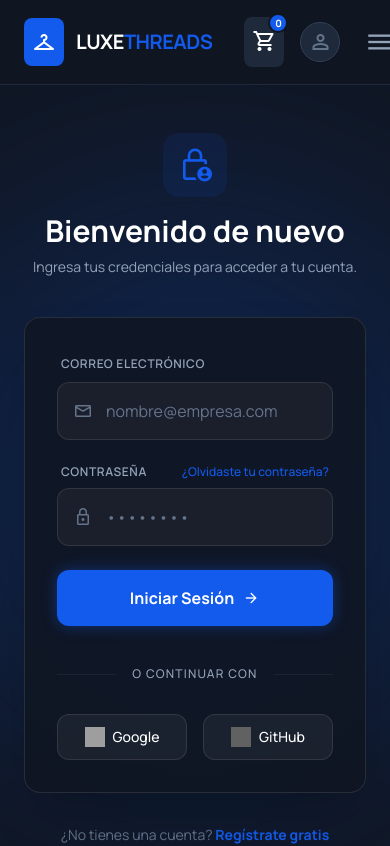
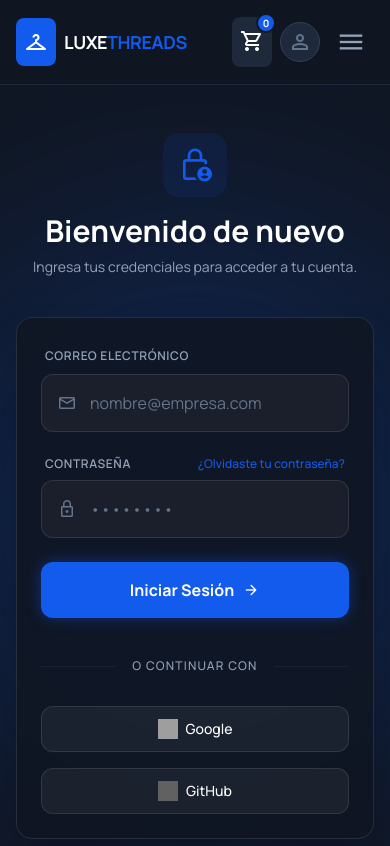
Before and after one commit to robermejia/luxe-threads-app, a React (Vite) app in the folder frontend/: page /login in a window 390 px wide. Shown: the top 846 px of the page. Built offline with nearby package versions, Linux system fonts and the light colour scheme; no server answers; grey boxes are pictures that could not be loaded.

Commit message:
Fix responsive design for tablet and mobile

```diff
--- a/frontend/src/components/Navbar.jsx
+++ b/frontend/src/components/Navbar.jsx
@@ -9,24 +9,24 @@
   const [isMobileMenuOpen, setIsMobileMenuOpen] = useState(false);
 
   return (
-    <header className="sticky top-0 z-50 w-full border-b border-slate-200 dark:border-slate-800 bg-white/80 dark:bg-background-dark/80 backdrop-blur-md px-6 lg:px-20 py-4">
-      <div className="max-w-[1440px] mx-auto flex items-center justify-between gap-8">
-        <div className="flex items-center gap-3">
+    <header className="sticky top-0 z-50 w-full border-b border-slate-200 dark:border-slate-800 bg-white/80 dark:bg-background-dark/80 backdrop-blur-md px-4 sm:px-6 lg:px-20 py-4">
+      <div className="max-w-[1440px] mx-auto flex items-center justify-between gap-4 lg:gap-8">
+        <div className="flex items-center gap-2 sm:gap-3">
           <div className="bg-primary text-white p-2 rounded-lg">
             <span className="material-symbols-outlined block text-2xl">checkroom</span>
           </div>
-          <Link to="/" className="text-xl font-bold tracking-tight text-slate-900 dark:text-white">
+          <Link to="/" className="text-lg sm:text-xl font-bold tracking-tight text-slate-900 dark:text-white">
             LUXE<span className="text-primary">THREADS</span>
           </Link>
         </div>
 
-        <nav className="hidden lg:flex items-center gap-8">
+        <nav className="hidden lg:flex items-center lg:gap-6 xl:gap-8">
           <Link to="/" className="text-sm font-semibold hover:text-primary transition-colors">Catálogo</Link>
           <Link to="/about" className="text-sm font-semibold hover:text-primary transition-colors">Nosotros</Link>
           <Link to="/contact" className="text-sm font-semibold hover:text-primary transition-colors">Contacto</Link>
         </nav>
 
-        <div className="flex items-center gap-4 flex-1 justify-end">
+        <div className="flex items-center gap-2 sm:gap-4 flex-1 justify-end">
           <Link to="/cart" className="relative p-2 bg-slate-100 dark:bg-slate-800 rounded-lg hover:bg-primary/10 hover:text-primary transition-all">
             <span className="material-symbols-outlined text-2xl">shopping_cart</span>
             <span className="absolute -top-1 -right-1 bg-primary text-white text-[10px] font-bold h-5 w-5 rounded-full flex items-center justify-center border-2 border-white dark:border-background-dark">
--- a/frontend/src/pages/Cart.jsx
+++ b/frontend/src/pages/Cart.jsx
@@ -33,7 +33,7 @@
   }
 
   return (
-    <div className="max-w-[1440px] mx-auto px-6 md:px-10 lg:px-20 py-10 w-full">
+    <div className="max-w-[1440px] mx-auto px-4 sm:px-6 md:px-10 lg:px-20 py-10 w-full">
       <nav className="flex items-center gap-2 text-sm text-slate-500 dark:text-slate-400 mb-8">
         <a href="/" className="hover:text-primary">Inicio</a>
         <span className="material-symbols-outlined text-xs">chevron_right</span>
@@ -49,23 +49,24 @@
 
           <div className="flex flex-col gap-4">
             {cart.map(item => (
-              <div key={item.id} className="group relative flex flex-col md:flex-row gap-6 items-center bg-white dark:bg-slate-900/30 p-4 rounded-2xl border border-slate-100 dark:border-slate-800 hover:border-primary/20 transition-all">
+              <div key={item.id} className="group relative flex flex-col md:flex-row gap-4 sm:gap-6 items-center text-center md:text-left bg-white dark:bg-slate-900/30 p-4 rounded-2xl border border-slate-100 dark:border-slate-800 hover:border-primary/20 transition-all">
                 <div className="size-24 md:size-32 flex-shrink-0 rounded-xl overflow-hidden bg-slate-100 dark:bg-slate-800">
                   <img src={item.image} alt={item.name} className="w-full h-full object-cover" />
                 </div>
                 <div className="flex-1 flex flex-col gap-1">
                   <h3 className="text-lg font-bold">{item.name}</h3>
-                  <div className="flex gap-2 mt-1">
+                  <div className="flex justify-center md:justify-start gap-2 mt-1">
                     <span className="px-2 py-0.5 rounded bg-slate-100 dark:bg-slate-800 text-[10px] font-bold uppercase">Categoría: {item.category}</span>
                   </div>
                   <button
                     onClick={() => removeFromCart(item.id)}
-                    className="mt-4 flex items-center gap-1 text-xs text-red-500 hover:text-red-600 font-semibold transition-colors"
+                    className="mt-2 md:mt-4 flex items-center justify-center md:justify-start gap-1 text-xs text-red-500 hover:text-red-600 font-semibold transition-colors"
                   >
                     <span className="material-symbols-outlined text-sm">delete</span> Eliminar
                   </button>
                 </div>
-                <div className="flex items-center border border-slate-200 dark:border-slate-800 rounded-lg overflow-hidden">
+                <div className="flex items-center gap-4 md:mt-0 w-full md:w-auto justify-between md:justify-end border-t border-slate-100 dark:border-slate-800 pt-4 md:border-t-0 md:pt-0">
+                  <div className="flex items-center border border-slate-200 dark:border-slate-800 rounded-lg overflow-hidden shrink-0">
                     <button
                       onClick={() => updateQuantity(item.id, -1)}
                       className="px-3 py-1 hover:bg-slate-50 dark:hover:bg-slate-800"
@@ -80,9 +81,10 @@
                       <span className="material-symbols-outlined text-sm">add</span>
                     </button>
                   </div>
-                <div className="text-right min-w-[100px]">
+                  <div className="text-right shrink-0">
                     <p className="text-lg font-bold">${item.price * item.quantity}.00</p>
                     <p className="text-xs text-slate-400">${item.price}.00 c/u</p>
+                  </div>
                 </div>
               </div>
             ))}
--- a/frontend/src/pages/Catalog.jsx
+++ b/frontend/src/pages/Catalog.jsx
@@ -42,7 +42,7 @@
   }, [category, search, priceRange]);
 
   return (
-    <div className="max-w-[1440px] mx-auto flex flex-col lg:flex-row gap-8 px-6 lg:px-20 py-8">
+    <div className="max-w-[1440px] mx-auto flex flex-col lg:flex-row gap-8 px-4 sm:px-6 lg:px-20 py-8">
       {/* Sidebar Filters */}
       <aside className="w-full lg:w-64 shrink-0 space-y-8">
         <div>
@@ -69,12 +69,12 @@
 
         <div>
           <p className="text-xs font-bold text-slate-400 uppercase tracking-widest mb-3">Talla</p>
-          <div className="grid grid-cols-3 gap-2">
+          <div className="flex flex-wrap gap-2">
             {['S', 'M', 'L', 'XL', 'XXL'].map(size => (
               <button
                 key={size}
                 onClick={() => setSelectedSize(size)}
-                className={`py-2 text-xs font-bold rounded-lg border transition-all ${selectedSize === size ? 'bg-primary text-white border-primary' : 'border-slate-200 dark:border-slate-700 hover:border-primary hover:text-primary'}`}
+                className={`px-3 py-2 sm:px-4 text-xs font-bold rounded-lg border transition-all ${selectedSize === size ? 'bg-primary text-white border-primary' : 'border-slate-200 dark:border-slate-700 hover:border-primary hover:text-primary'}`}
               >
                 {size}
               </button>
@@ -116,8 +116,8 @@
               </button>
             )}
             <div className="flex items-center gap-2">
-              <span className="text-sm font-medium text-slate-400 whitespace-nowrap">Ordenar por:</span>
-              <select className="bg-white dark:bg-slate-800 border-slate-200 dark:border-slate-700 rounded-lg text-sm font-semibold focus:ring-primary py-2 px-3 outline-none">
+              <span className="hidden sm:inline text-sm font-medium text-slate-400 whitespace-nowrap">Ordenar por:</span>
+              <select className="bg-white dark:bg-slate-800 border-slate-200 dark:border-slate-700 rounded-lg text-xs sm:text-sm font-semibold focus:ring-primary py-2 px-2 sm:px-3 outline-none">
                 <option>Más recientes</option>
                 <option>Precio: Menor a Mayor</option>
                 <option>Precio: Mayor a Menor</option>
@@ -166,9 +166,9 @@
                     </div>
                     <button
                       onClick={() => addToCart(product)}
-                      className="flex items-center gap-2 bg-primary hover:bg-primary/90 text-white px-4 py-2 rounded-xl text-sm font-bold transition-all transform active:scale-95 shadow-lg shadow-primary/20"
+                      className="flex items-center gap-1 sm:gap-2 bg-primary hover:bg-primary/90 text-white px-3 sm:px-4 py-2 rounded-xl text-xs sm:text-sm font-bold transition-all transform active:scale-95 shadow-lg shadow-primary/20"
                     >
-                      <span className="material-symbols-outlined text-lg">add_shopping_cart</span> Añadir
+                      <span className="material-symbols-outlined text-base sm:text-lg">add_shopping_cart</span> Añadir
                     </button>
                   </div>
                 </div>
--- a/frontend/src/pages/Login.jsx
+++ b/frontend/src/pages/Login.jsx
@@ -19,7 +19,7 @@
   };
 
   return (
-    <div className="relative min-h-[calc(100vh-80px)] flex items-center justify-center overflow-hidden py-12 px-6">
+    <div className="relative min-h-[calc(100vh-80px)] flex flex-col items-center justify-center overflow-hidden py-12 px-4 sm:px-6">
       {/* Background Decorative Elements */}
       <div className="absolute inset-0 z-0 overflow-hidden">
         <div className="absolute top-1/2 left-1/2 -translate-x-1/2 -translate-y-1/2 w-[600px] h-[600px] bg-primary/20 rounded-full blur-[120px]"></div>
@@ -34,7 +34,7 @@
           <p className="text-slate-500 dark:text-slate-400 text-sm">Ingresa tus credenciales para acceder a tu cuenta.</p>
         </header>
 
-        <div className="glass-panel p-8 lg:p-10 rounded-2xl shadow-2xl">
+        <div className="glass-panel p-6 sm:p-8 lg:p-10 rounded-2xl shadow-2xl">
           <form className="space-y-6" onSubmit={handleSubmit}>
             {error && (
               <div className="bg-red-500/10 border border-red-500/20 text-red-500 text-xs py-3 px-4 rounded-xl text-center font-bold">
@@ -99,7 +99,7 @@
               <div className="flex-grow border-t border-slate-200 dark:border-white/5"></div>
             </div>
 
-            <div className="grid grid-cols-2 gap-4">
+            <div className="flex flex-col sm:grid sm:grid-cols-2 gap-4">
               <button
                 onClick={() => loginWithGoogle()}
                 disabled={loading}
```
Lines whose indentation alone changed are shown as unchanged.
